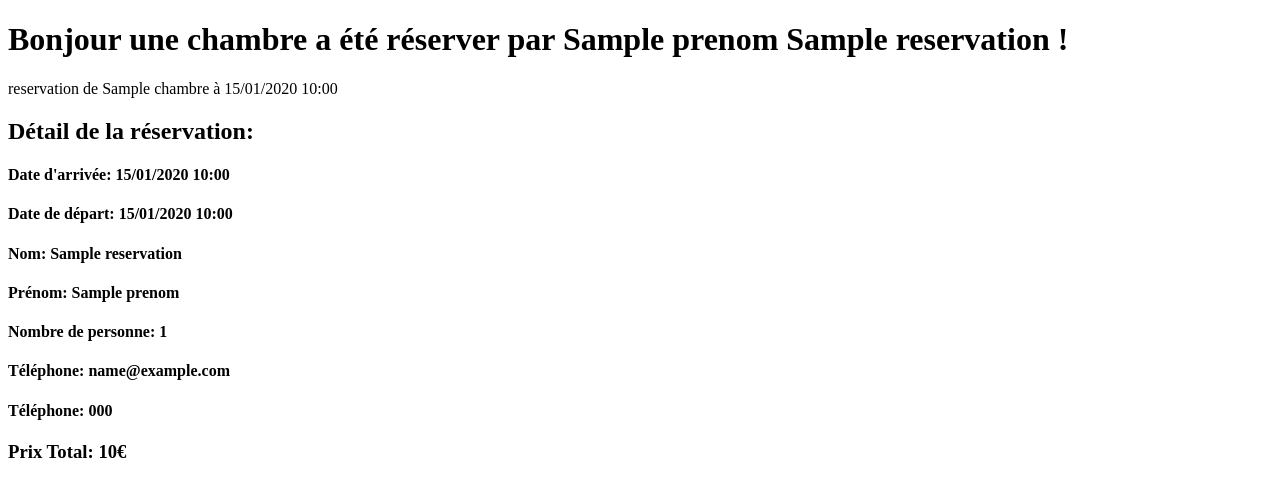
After one commit to Benaamimi/sun_and_fun, a Symfony app: template templates/email/admin_message.html.twig in a window 1280 px wide. The commit adds this page. Shown: the top 497 px of the page. Run offline with Twig, Linux system fonts and the light colour scheme; the template is opened without the code that fills it: most values are stand-ins (such as "Sample title", 1, 10 or a date in 2020); some libraries are stand-ins or nearby versions.

Commit message:
mise en place de mailerService + EmailTemplate

```diff
--- /dev/null
+++ b/templates/email/admin_message.html.twig
@@ -0,0 +1,39 @@
+<!DOCTYPE html>
+<html lang="fr">
+	<head>
+		<meta charset="UTF-8">
+		<meta name="viewport" content="width=device-width, initial-scale=1.0">
+
+        <style>/* le style de l'email */</style>
+	<title>Chambre réservée
+	</title>
+</head>
+<body>
+	<div>
+		<h1>Bonjour une chambre a été réserver par
+			{{ reservation.prenom }} {{ reservation.nom }} !</h1>
+		<p>reservation de {{ reservation.chambre.titre }} à {{ reservation.createdAt|date("d/m/Y H:i") }}</p>
+	</div>
+	<div class="text-block mt-4">
+		<h2 class="mt-4 text-success">Détail de la réservation:</h2>
+		<div class="mt-4">
+			<h4 class="fw-light">Date d'arrivée:
+				{{ reservation.checkingAt|date('d/m/Y H:i') }}</h4>
+			<h4 class="fw-light">Date de départ:
+				{{ reservation.checkoutAt|date('d/m/Y H:i') }}</h4>
+			<h4 class="fw-light">Nom:
+				{{ reservation.nom }}</h4>
+			<h4 class="fw-light">Prénom:
+				{{ reservation.prenom }}</h4>
+			<h4 class="fw-light">Nombre de personne:
+				{{ reservation.personneNumber }}</h4>
+			<h4 class="fw-light">Téléphone:
+				{{ reservation.email }}</h4>
+			<h4 class="fw-light">Téléphone:
+				{{ reservation.phone }}</h4>
+			<h3 class="mt-4 text-info">Prix Total:
+				{{ reservation.prixTotal }}&euro;</h3>
+		</div>
+	</div>
+
+</body></html>
--- a/templates/front/base.html.twig
+++ b/templates/front/base.html.twig
@@ -21,7 +21,7 @@
         {% include "front/shared/_navbar.html.twig" %}
 
 		{% for rubrique, messages in app.flashes %}
-				<div class="alert alert-{{ rubrique }}">
+				<div class="alert alert-{{ rubrique }} mb-0">
 					{% for message in messages %}
 						<p>{{ message }}</p>
 					{% endfor %}
```
Also changed, not shown: src/Controller/Admin/Reservation/ReservationController.php (+11 -4 lines), src/Controller/Front/Chambre/ChambreController.php (+6 -22 lines), src/Service/MailerService.php (added, +50 -0 lines), templates/email/user_message.html.twig (added, +43 -0 lines), 1 other file.
